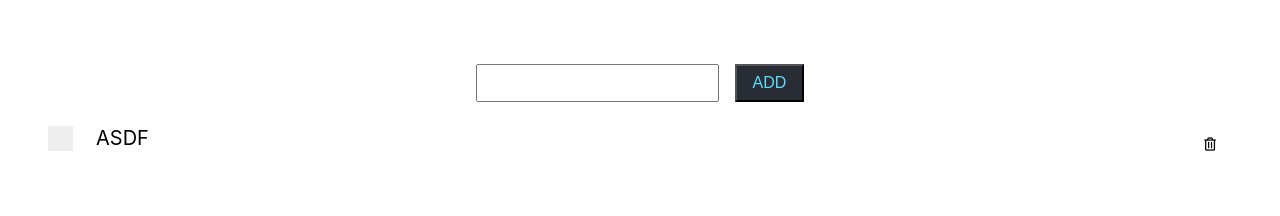
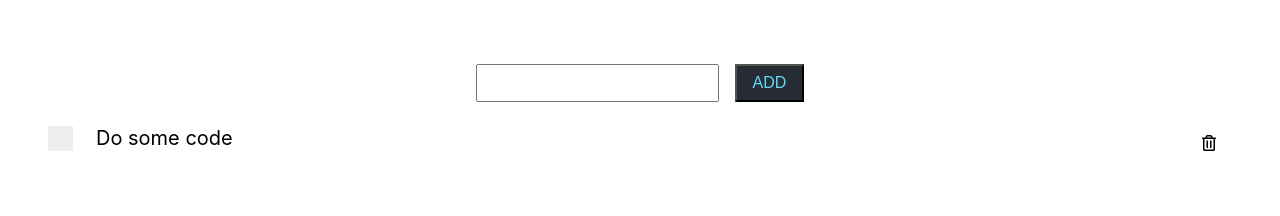
Before and after one commit to lucynaaleksandra/todo-react-ts-freestyle, a React (Create React App) app: page / in a window 1280 px wide. Shown: the top 216 px of the page. Built offline with nearby package versions, Linux system fonts and the light colour scheme.

Commit message:
fixed some styles

```diff
--- a/src/App.tsx
+++ b/src/App.tsx
@@ -13,7 +13,7 @@ const App: React.FC = () => {
   // new state variable todos
   const [todos, setTodos] = useState<ToDo[]>([{
     id: 123,
-    text: "ASDF",
+    text: "Do some code",
     isComplete: false,
   }])
   // console.log("App:", todos)
--- a/src/components/todo.scss
+++ b/src/components/todo.scss
@@ -1,7 +1,11 @@
 .new-todo-container {
   display: flex;
   justify-content: space-between;
+
   & span:last-of-type {
     padding-left: 1rem;
   }
+  .delete-btn {
+    font-size: 1rem;
+  }
 }
```
